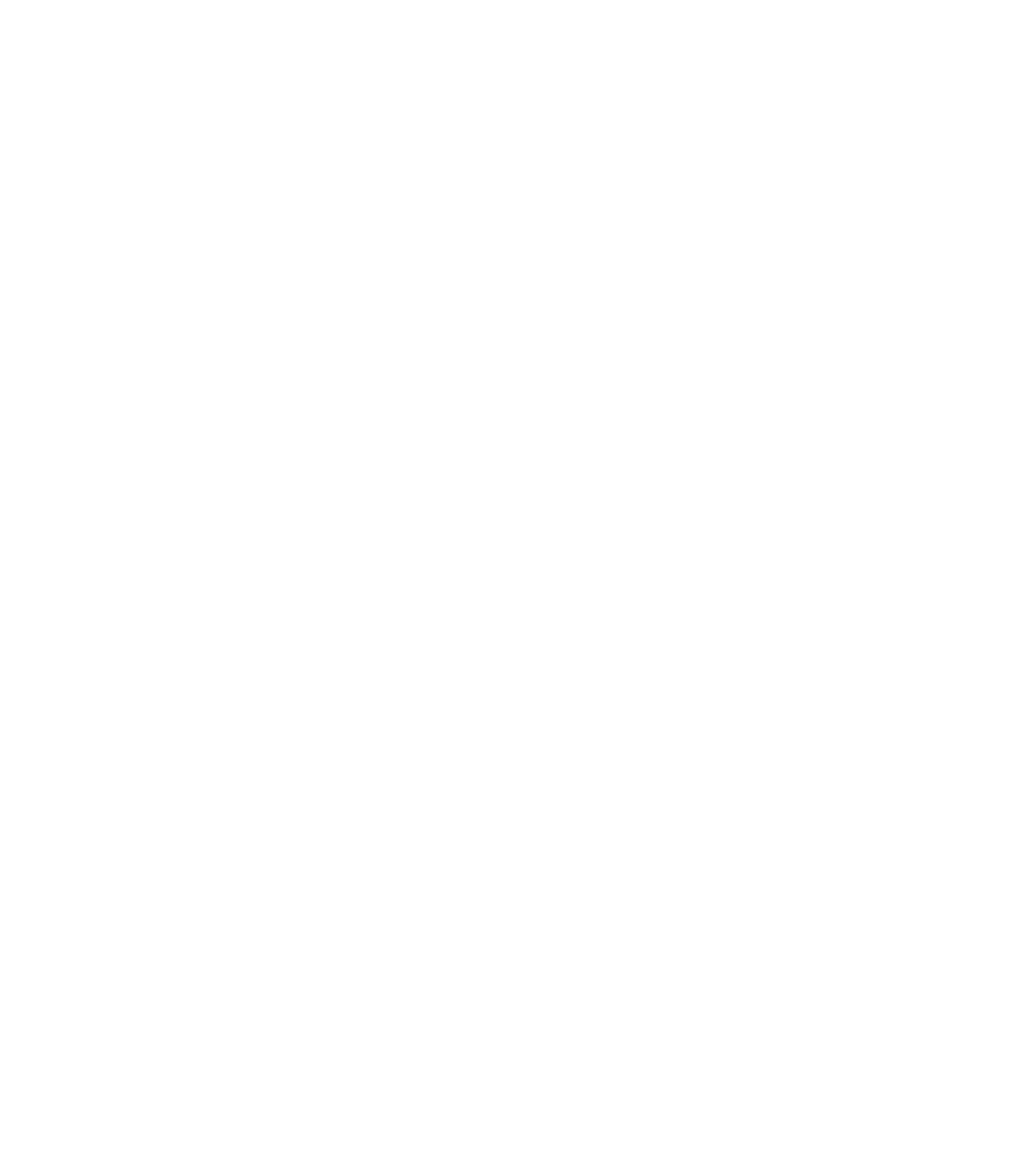
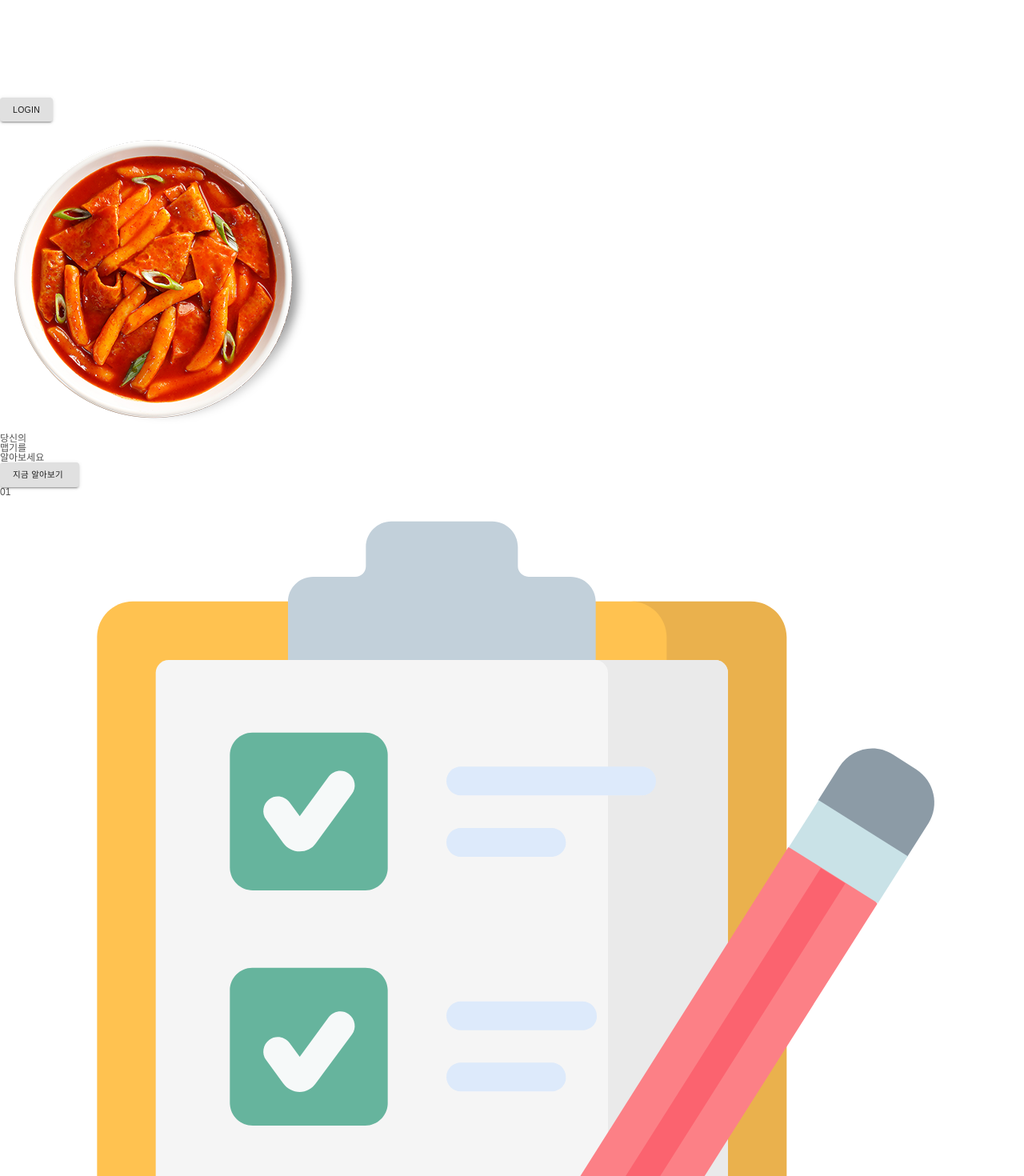
Before and after one commit to gwaksuyeon/portfolio, a React (Create React App) app in the folder portfolio-typescript/: page / in a window 1280 px wide. Shown: the part 1160-2630 px from the top of the page at 80% size. Before the commit the page ends 800 px from the top, so only its background shows below. Built offline with nearby package versions, Linux system fonts and the light colour scheme; a web font is replaced by a local one.

Commit message:
landing page markup

```diff
--- a/portfolio-typescript/src/page/landing/landing.tsx
+++ b/portfolio-typescript/src/page/landing/landing.tsx
@@ -1,10 +1,114 @@
+import { Button } from '@material-ui/core';
 import React from 'react';
 import './landing.scss';
+
+import LogoWhiteIcon from 'component/icons/logoWhite';
+import ArrowRightLightIcon from 'component/icons/arrowRightLight';
+import EvaluteIcon from 'component/icons/evaluate';
+import StarIcon from 'component/icons/star';
+import ChillIcon from 'component/icons/chill';
+import LogoRedIcon from 'component/icons/logoRed';
+import LandingImg from 'assets/landing/lading_img_01.png';
+import LandingImg2 from 'assets/landing/landing_02.png';
 
 const Landing = () => {
   return (
     <div id="landing-wrap">
-      header
+      <header>
+        <div className="_logo">
+          <LogoWhiteIcon/>
+        </div>
+        <div className="_loginBtn">
+          <Button variant="contained">
+            Login
+          </Button>
+        </div>
+      </header>
+
+      <main>
+        <section>
+          <div className="contentsWrap">
+            <div className="imgWrap">
+              <img src={LandingImg} alt="landingImg"/>
+            </div>
+            <div className="textWrap">
+              <p>
+                당신의<br/>
+                맵기를<br/>
+                알아보세요<br/>
+              </p>
+              <Button
+                variant="contained"
+                endIcon={<ArrowRightLightIcon/>}
+              >
+                지금 알아보기
+              </Button>
+            </div>
+          </div>
+        </section>
+
+        <section>
+          <div className="contentsWrap">
+            <div className="itemWrap">
+              <p className="numbering">01</p>
+              <EvaluteIcon />
+              <p className="title">맵기평가</p>
+              <p className="text">
+                각 음식들에 대한 <br/> 맵기를 평가하기
+              </p>
+            </div>
+
+            <div className="itemWrap">
+              <p className="numbering">02</p>
+              <StarIcon />
+              <p className="title">등급 산출 및 음식 추천</p>
+              <p className="text">
+                스코빌 지수와 고객들의 평가를 통한 <br/>
+                맵기등급 결정 및 등급에 맞는 음식 추천
+              </p>
+            </div>
+
+            <div className="itemWrap">
+              <p className="numbering">03</p>
+              <ChillIcon />
+              <p className="title">즐기기</p>
+              <p className="text">
+                매움을 알맞게 즐기기
+              </p>
+            </div>
+          </div>
+        </section>
+
+        <section>
+          <div className="contentsWrap">
+            <div className="textWrap">
+              <p>
+                지금<br/>
+                <span className="bold">맵신</span>을<br/>
+                만나보세요<br/>
+              </p>
+              <Button
+                variant="contained"
+                endIcon={<ArrowRightLightIcon/>}
+              >
+                지금 만나보기
+              </Button>
+            </div>
+            <div className="imgWrap">
+              <img src={LandingImg2} alt="landingImg2"/>
+            </div>
+          </div>
+        </section>
+      </main>
+
+      <footer>
+        <div className="_logo">
+          <LogoRedIcon />
+        </div>
+        <p>
+          Copyright 2020, GwakSuYeon, All rights reserved
+        </p>
+      </footer>
     </div>
   )
 }
```
